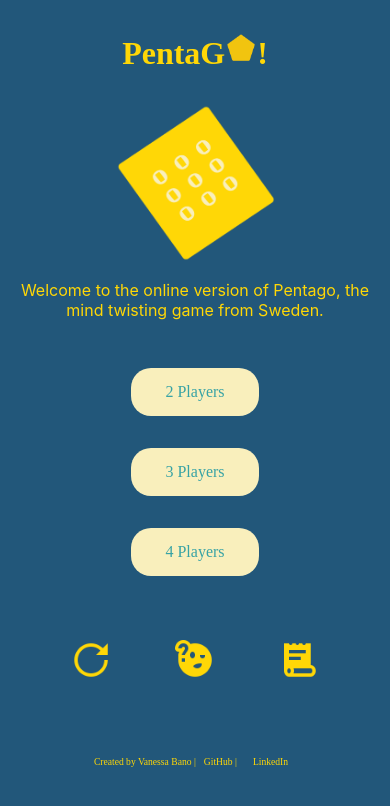
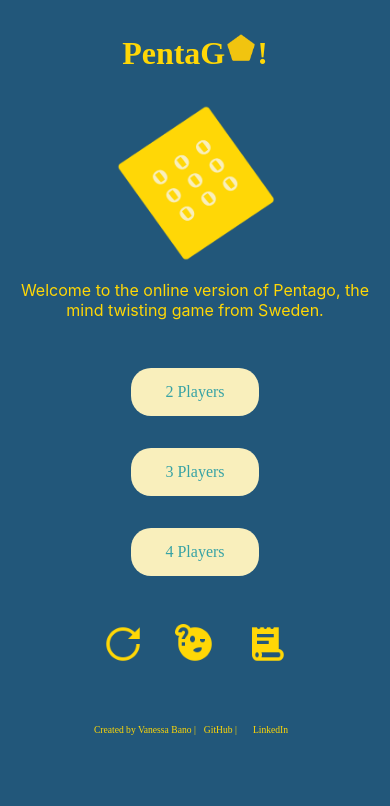
Before and after one commit to vtbano/Pentago, a React (Create React App) app: page / in a window 390 px wide. Shown: the top 806 px of the page. Built offline with nearby package versions, Linux system fonts and the light colour scheme; a web font is replaced by a local one.

Commit message:
add css for .arrow-buttons-p, .right-arrow, .left-arrow

```diff
--- a/src/App.css
+++ b/src/App.css
@@ -124,6 +124,14 @@
   .history-button {
     height: 2.5rem;
     width: 2.5rem;
+  }
+}
+
+@media screen and (max-width: 800px) {
+  .restart-button,
+  .rules-button,
+  .history-button {
+    margin: 1rem;
   }
 }
 
@@ -280,6 +288,20 @@
   padding: 0;
 }
 
+@media screen and (max-width: 535px) {
+  .left-arrow,
+  .right-arrow {
+    width: 95%;
+    height: 95%;
+  }
+}
+@media screen and (max-width: 535px) {
+  .arrow-buttons {
+    grid-template-columns: repeat(3, 3rem);
+    font-size: 0.7rem;
+  }
+}
+
 #githubLink,
 #LinkedIn,
 .created-by {
```
